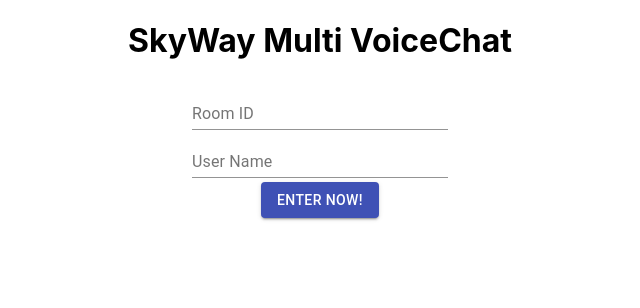
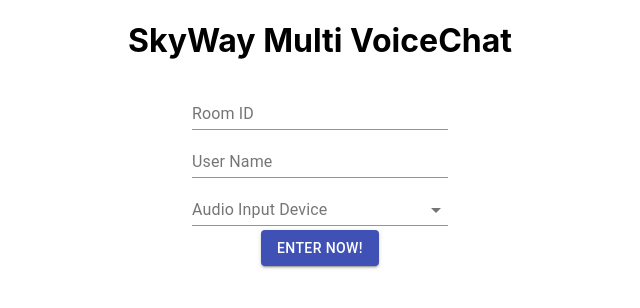
Before and after one commit to kadoshita/flowerturf, a React (Create React App) app: page / in a window 1280 px wide. Shown: the top 308 px of the page, without its empty margins (320-960 px from the left). Built offline with nearby package versions, Linux system fonts and the light colour scheme.

Commit message:
add audio input device select

```diff
--- /dev/null
+++ b/src/actions/device.tsx
@@ -0,0 +1 @@
+export const AUDIO_INPUT_DEVICE_ID_STORE = 'AUDIO_INPUT_DEVICE_ID_STORE';
--- /dev/null
+++ b/src/components/DeviceSelect.tsx
@@ -0,0 +1,36 @@
+import React, { useState, useEffect } from 'react';
+import { FormControl, InputLabel, Select, MenuItem } from '@material-ui/core';
+
+import store from '../store/device';
+import { AUDIO_INPUT_DEVICE_ID_STORE } from '../actions/device';
+
+const DeviceSelect = () => {
+    const [devices, setDevices] = useState<MediaDeviceInfo[]>([]);
+    const [inputDevice, setInputDevice] = useState('');
+    useEffect(() => {
+        async function getMediaDeviceInfo() {
+            const mediaDevices = await (await navigator.mediaDevices.enumerateDevices()).filter(d => d.kind === 'audioinput');
+            setDevices(mediaDevices);
+        }
+        getMediaDeviceInfo();
+    }, []);
+    const handleChange = (event: React.ChangeEvent<{ value: unknown }>) => {
+        const deviceLabel = devices.find(d => d.deviceId === event.target.value)?.label as string;
+        store.dispatch({ type: AUDIO_INPUT_DEVICE_ID_STORE, deviceInfo: { deviceId: event.target.value as string, deviceLabel: deviceLabel } });
+        setInputDevice(event.target.value as string);
+    };
+    return (
+        <FormControl fullWidth style={{ width: '20%' }}>
+            <InputLabel id="audio-input-device-select-label">Audio Input Device</InputLabel>
+            <Select
+                labelId="audio-input-device-select-label"
+                value={inputDevice}
+                onChange={handleChange}
+            >
+                {devices.map((d, i) => <MenuItem key={i} value={d.deviceId}>{d.label}</MenuItem>)}
+            </Select>
+        </FormControl>
+    );
+};
+
+export default DeviceSelect;
--- a/src/components/Home.tsx
+++ b/src/components/Home.tsx
@@ -1,6 +1,7 @@
 import React from 'react';
 import { Grid, TextField, Button } from '@material-ui/core';
 import { Link } from 'react-router-dom';
+import DeviceSelect from './DeviceSelect';
 
 import store from '../store/index';
 import { USER_NAME_STORE, ROOM_NAME_STORE } from '../actions/index';
@@ -18,6 +19,9 @@
                 <TextField label="User Name" color="primary" style={{ width: '20%' }} onChange={e => store.dispatch({ type: USER_NAME_STORE, name: e.target.value })}></TextField>
             </Grid>
             <Grid item xs={12}>
+                <DeviceSelect></DeviceSelect>
+            </Grid>
+            <Grid item xs={12}>
                 <Link to='/chat'>
                     <Button variant="contained" color="primary" style={{ marginTop: '4px' }}>Enter Now!</Button>
                 </Link>
--- /dev/null
+++ b/src/reducers/device.tsx
@@ -0,0 +1,20 @@
+import { AUDIO_INPUT_DEVICE_ID_STORE } from '../actions/device';
+
+type TAudioDevice = {
+    deviceId: string,
+    deviceLabel: string
+};
+type TAudioDeviceStoreAction = {
+    type: string,
+    deviceInfo: TAudioDevice
+};
+
+export default (state = { inputDevice: {}, outputDevice: {} }, action: TAudioDeviceStoreAction) => {
+    switch (action.type) {
+        case AUDIO_INPUT_DEVICE_ID_STORE:
+            state.inputDevice = action.deviceInfo;
+            return state;
+        default:
+            return state;
+    }
+}
--- /dev/null
+++ b/src/store/device.tsx
@@ -0,0 +1,6 @@
+import { createStore } from 'redux';
+import Reducer from '../reducers/device';
+
+let store = createStore(Reducer);
+
+export default store;
```
